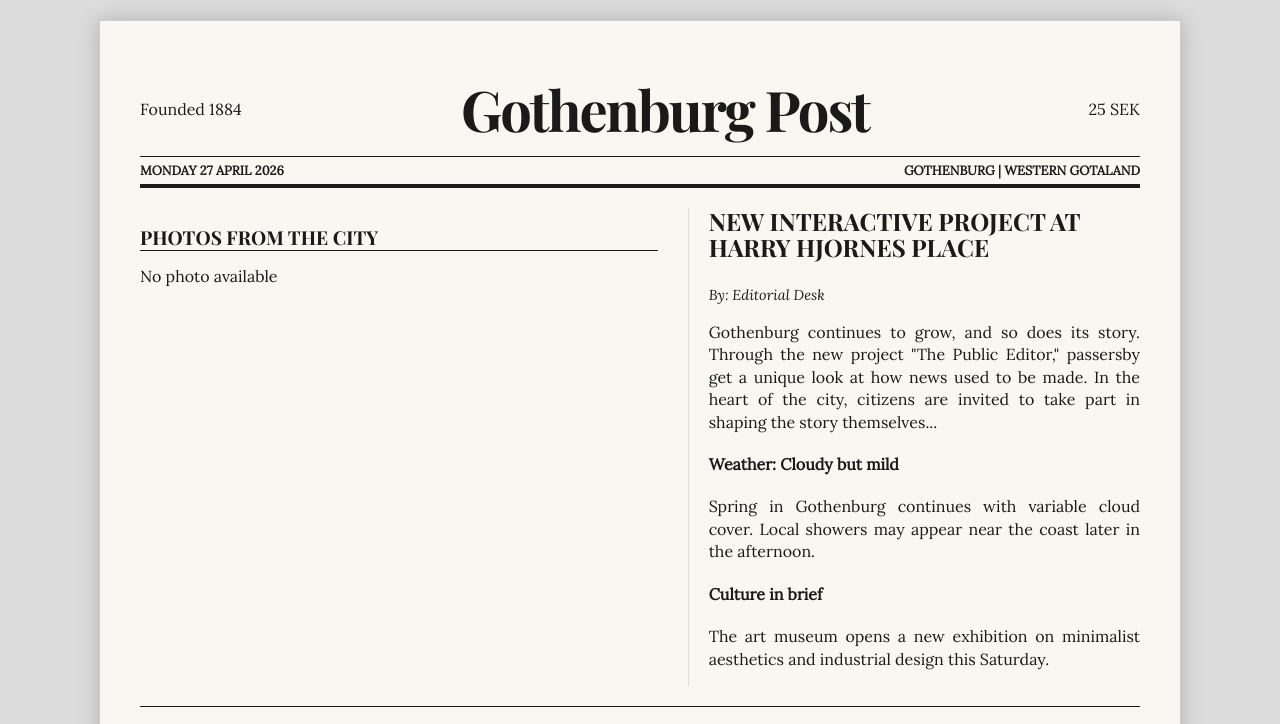
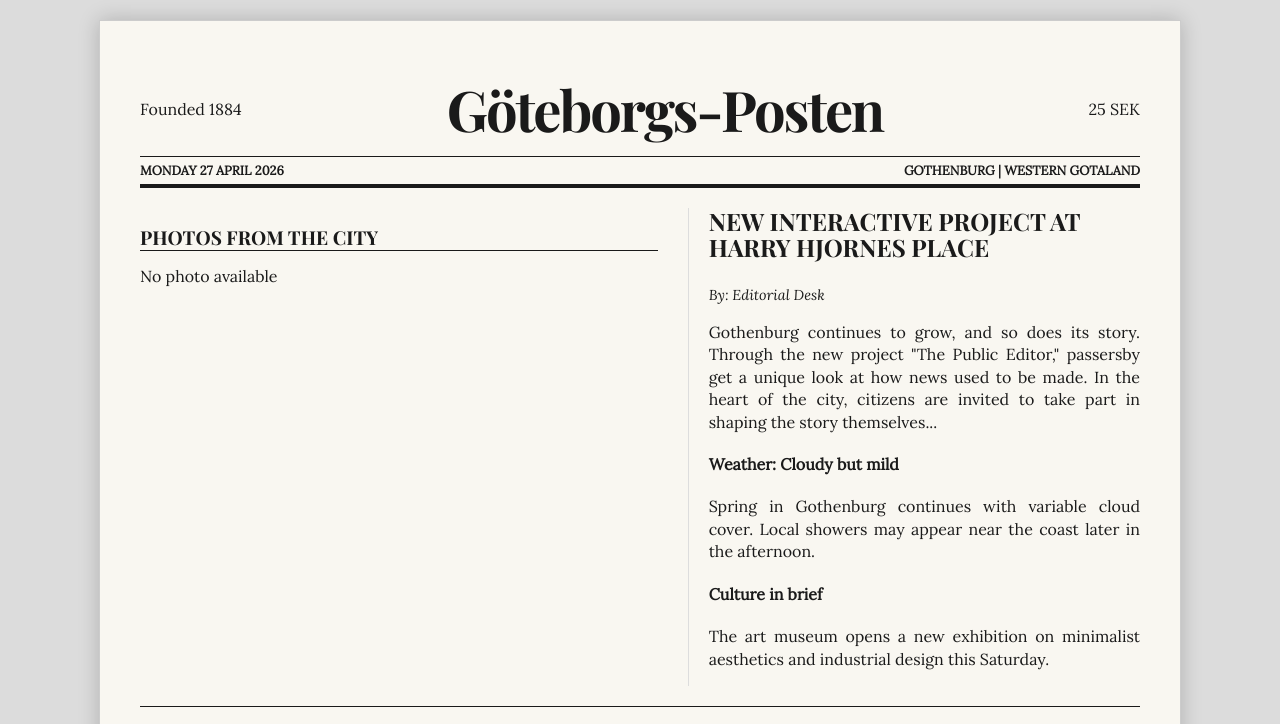
Before and after one commit to Qiqi827/CIU265_InteractionDesignProject, a plain HTML site: page NewspaperPages/frontend/newspaper.html in a window 1280 px wide. Shown: the top 724 px of the page. Drawn offline with nearby package versions, Linux system fonts and the light colour scheme; no server answers; a web font is replaced by a local one.

Commit message:
Update newspaper.html

```diff
--- a/NewspaperPages/frontend/newspaper.html
+++ b/NewspaperPages/frontend/newspaper.html
@@ -2,7 +2,7 @@
 <html lang="en">
 <head>
     <meta charset="UTF-8">
-    <title>Gothenburg Daily</title>
+    <title>Göteborgs-Posten</title>
     <link rel="stylesheet" href="newspaper.css">
 </head>
 <body>
@@ -10,7 +10,7 @@
         <header class="newspaper-header">
             <div class="header-top">
                 <span>Founded 1884</span>
-                <h1>Gothenburg Post</h1>
+                <h1>Göteborgs-Posten</h1>
                 <span>25 SEK</span>
             </div>
             <div class="header-info">
```
